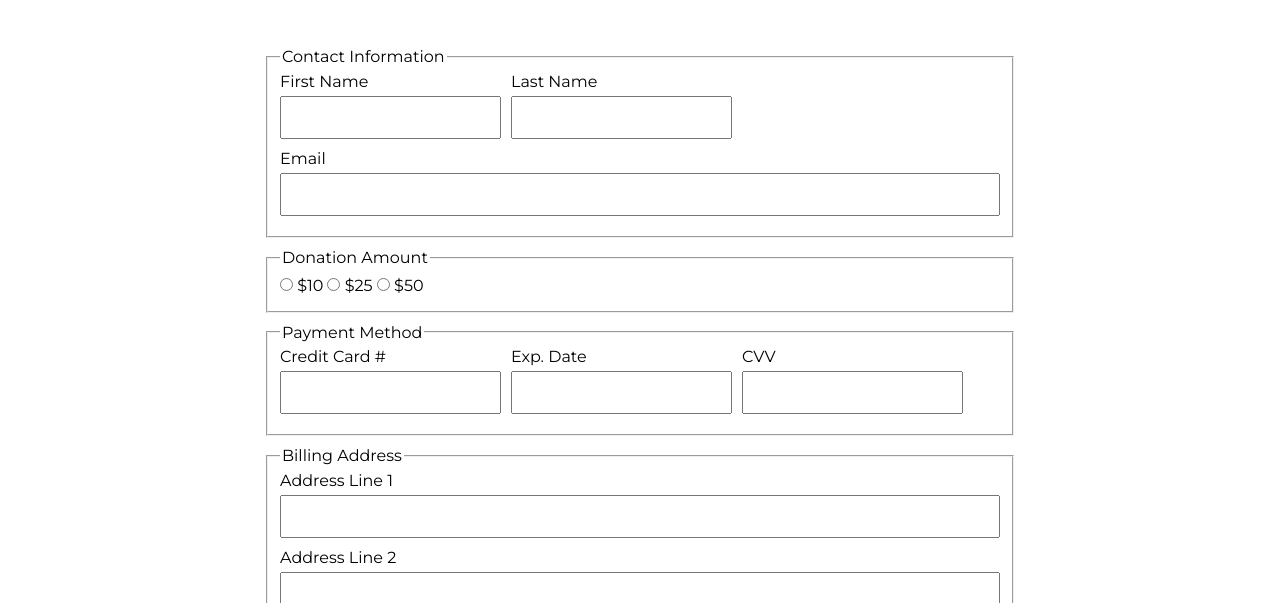
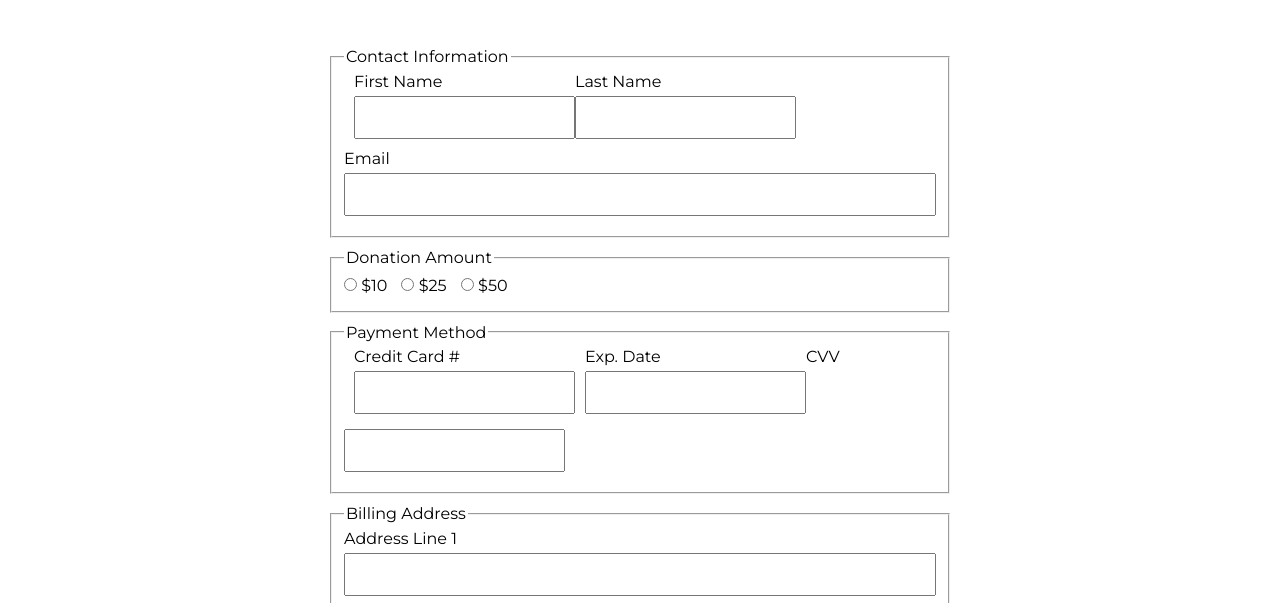
Before and after one commit to genevacheng/cs20, a plain HTML site: page donate.html in a window 1280 px wide. Shown: the part 187-790 px from the top of the page. Drawn offline with Linux system fonts and the light colour scheme.

Commit message:
Business Website

```diff
--- a/style.css
+++ b/style.css
@@ -89,7 +89,7 @@ a:link {
 }
 
 form {
-    margin: 0 20%;
+    margin: 0 25%;
 }
 
 fieldset {
@@ -119,7 +119,11 @@ input[type="submit"]:hover {
     color: #ffffff;
 }
 
+label {
+    margin-right: 10px;
+}
+
 .left {
     float: left;
-    margin: 0 10px 0 0;
+    margin-left: 10px;
 }
```
